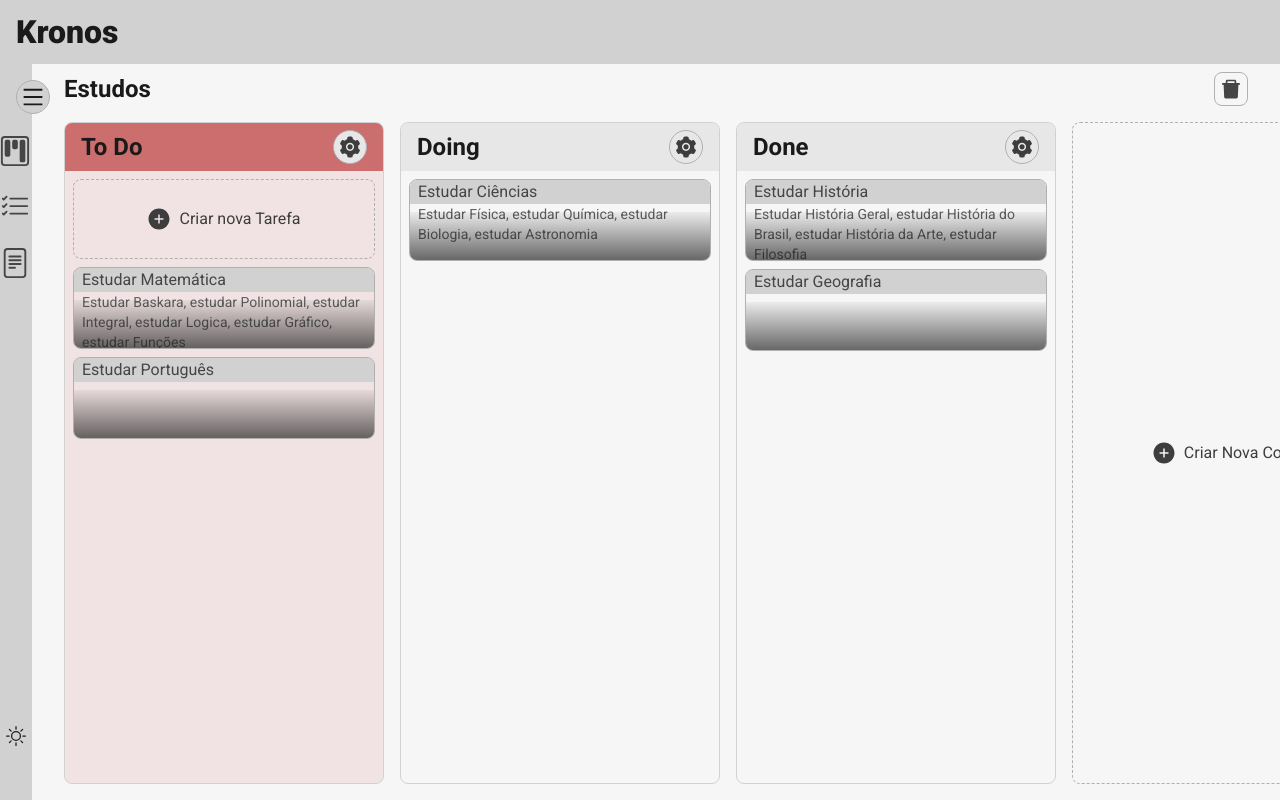
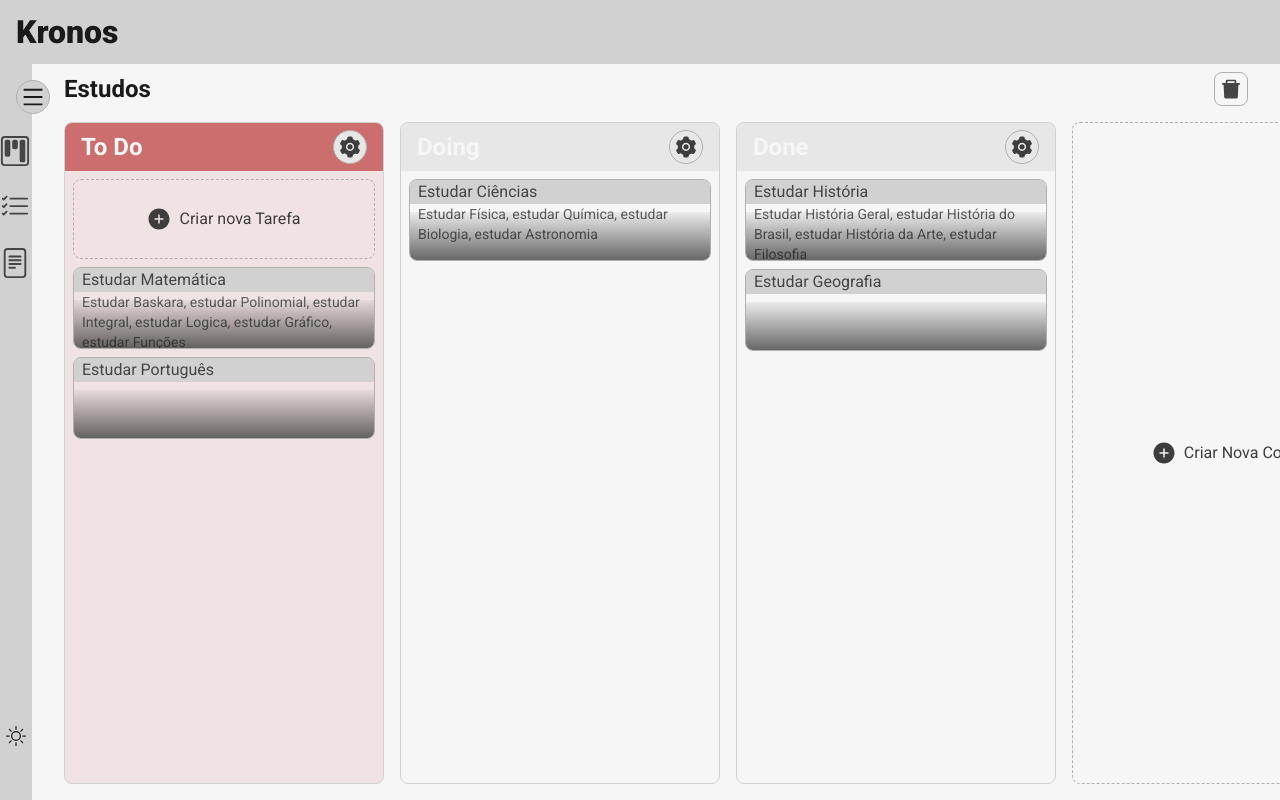
Before and after one commit to Bernardopog/kronos-app, a Next.js app in the folder apps/frontend/: page /kanbanlist/1234567890abcdef in a window 1280 px wide. Built offline with nearby package versions, Linux system fonts and the light colour scheme.

Commit message:
feat(frontend): add functionality to change Column name color when it's ligher or darker

```diff
--- a/apps/frontend/src/components/KanbanPage/KanbanColumn.tsx
+++ b/apps/frontend/src/components/KanbanPage/KanbanColumn.tsx
@@ -77,7 +77,9 @@ export default function KanbanColumn({
           <input
             type="text"
             value={columnName}
-            className="w-[60%] font-bold text-2xl text-woodsmoke-950 dark:text-woodsmoke-50 bg-transparent ease-in-out duration-300 truncate"
+            className={`w-[60%] font-bold text-2xl bg-transparent ease-in-out duration-300 truncate
+              ${(column.color?.[2] ?? 0) > 60 ? "text-woodsmoke-950 dark:text-woodsmoke-950" : "text-woodsmoke-50 dark:text-woodsmoke-50"}
+            `}
             onChange={(ev) => setColumnName(ev.target.value)}
             onBlur={() => {
               updateColumn(column.id, { ...column, columnName: columnName });
```
